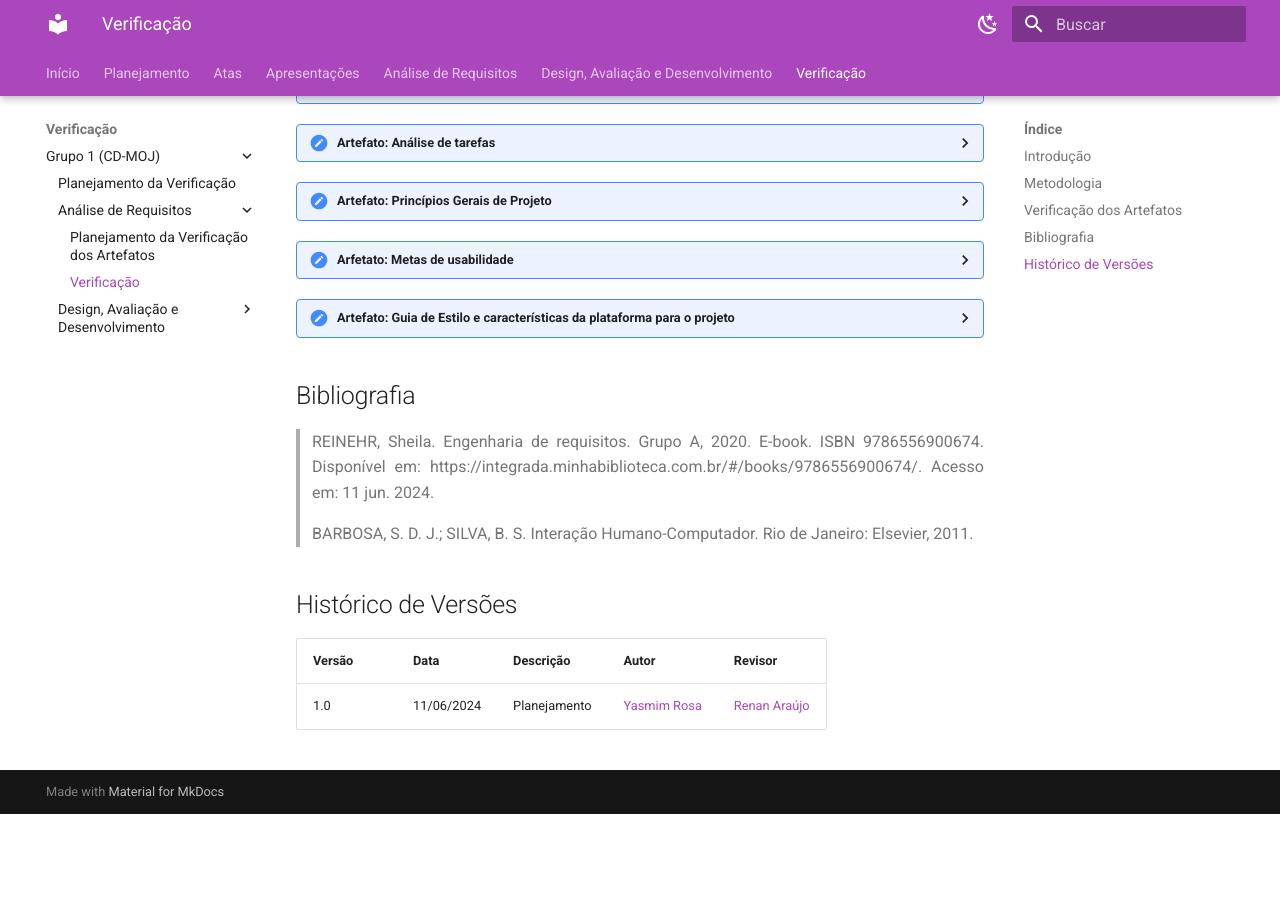
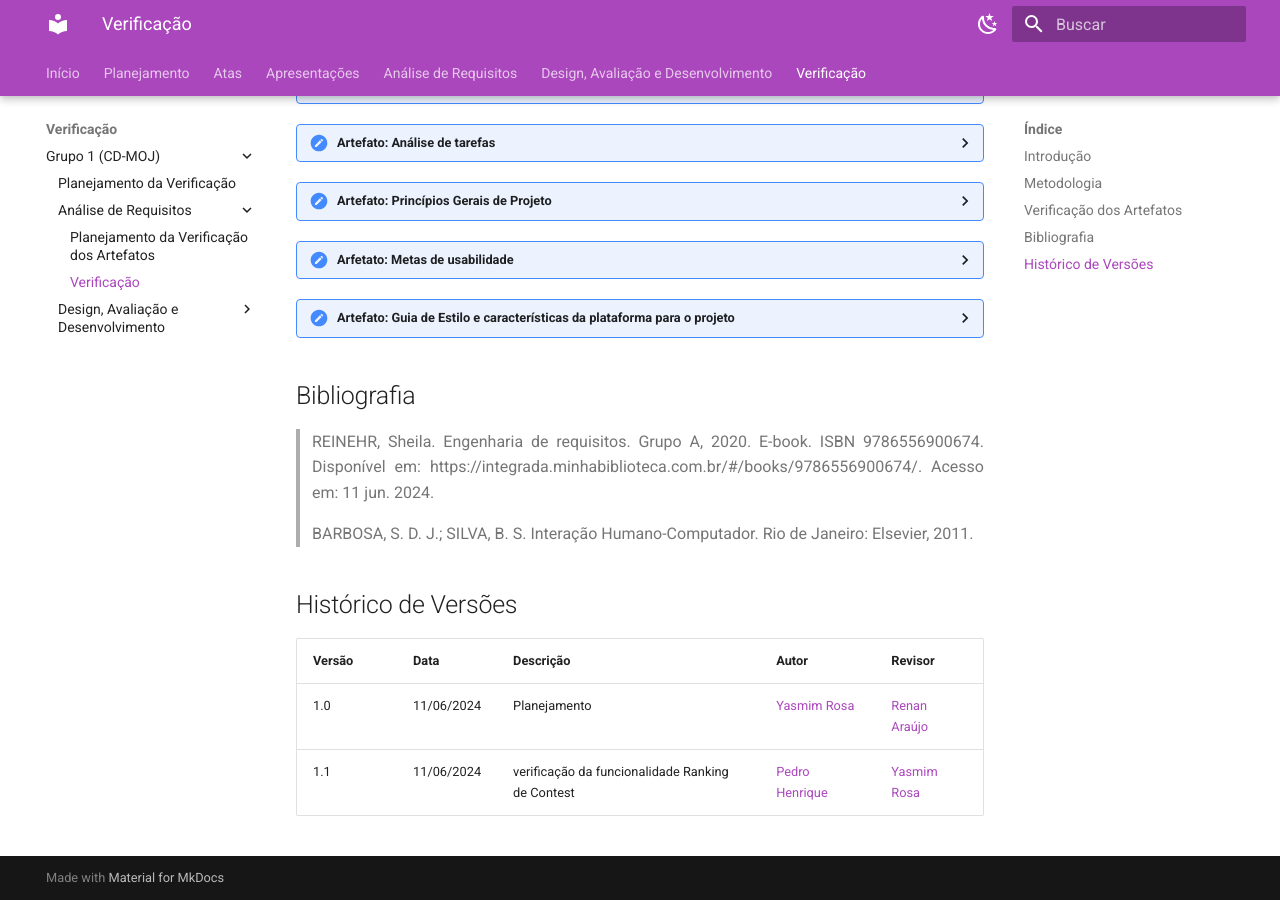
Before and after one commit to Interacao-Humano-Computador/2024.1-Grupo08, an MkDocs documentation site: the page built from docs/verificacao/requisitos/verificacao.md, in a window 1280 px wide and 900 px high, scrolled down 777 px. Built offline with MkDocs 1.6.1 and Material for MkDocs 9.7.7, drawn with Linux system fonts in a browser that asks for light colours; before the commit the page ends 1591 px from its top, so only the background shows below that.

Commit message:
histórico de versões

```diff
--- a/docs/verificacao/requisitos/verificacao.md
+++ b/docs/verificacao/requisitos/verificacao.md
@@ -684,3 +684,4 @@ O responsável pela verificação deste artefato é o <b>Renan Araújo</b> o che
 | Versão | Data       | Descrição                     | Autor                 | Revisor |
 | ------ | ---------- | ----------------------------- | --------------------- | ------- |
 | 1.0    | 11/06/2024 | Planejamento       | [Yasmim Rosa](https://github.com/yaskisoba) | [Renan Araújo](https://github.com/renantfm4)|
+| 1.1    | 11/06/2024 | verificação da funcionalidade Ranking de Contest | [Pedro Henrique](https://github.com/) | [Yasmim Rosa](https://github.com/)
```
